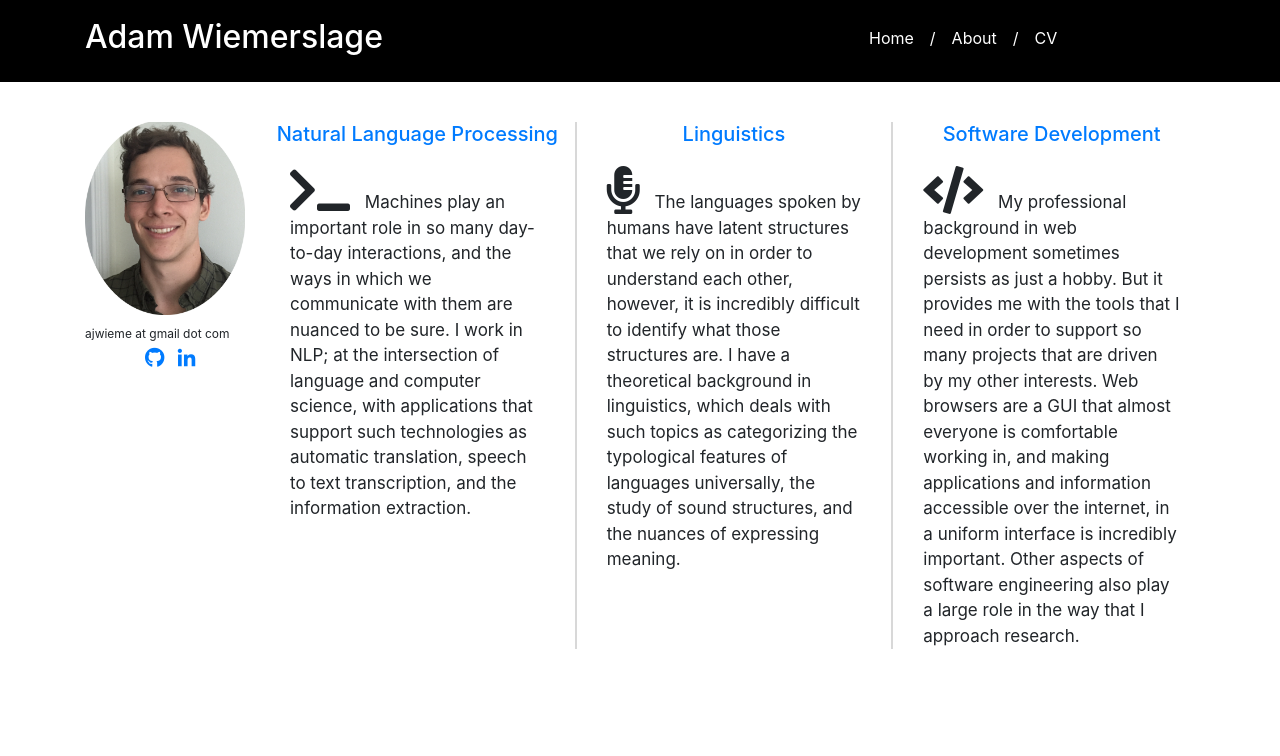
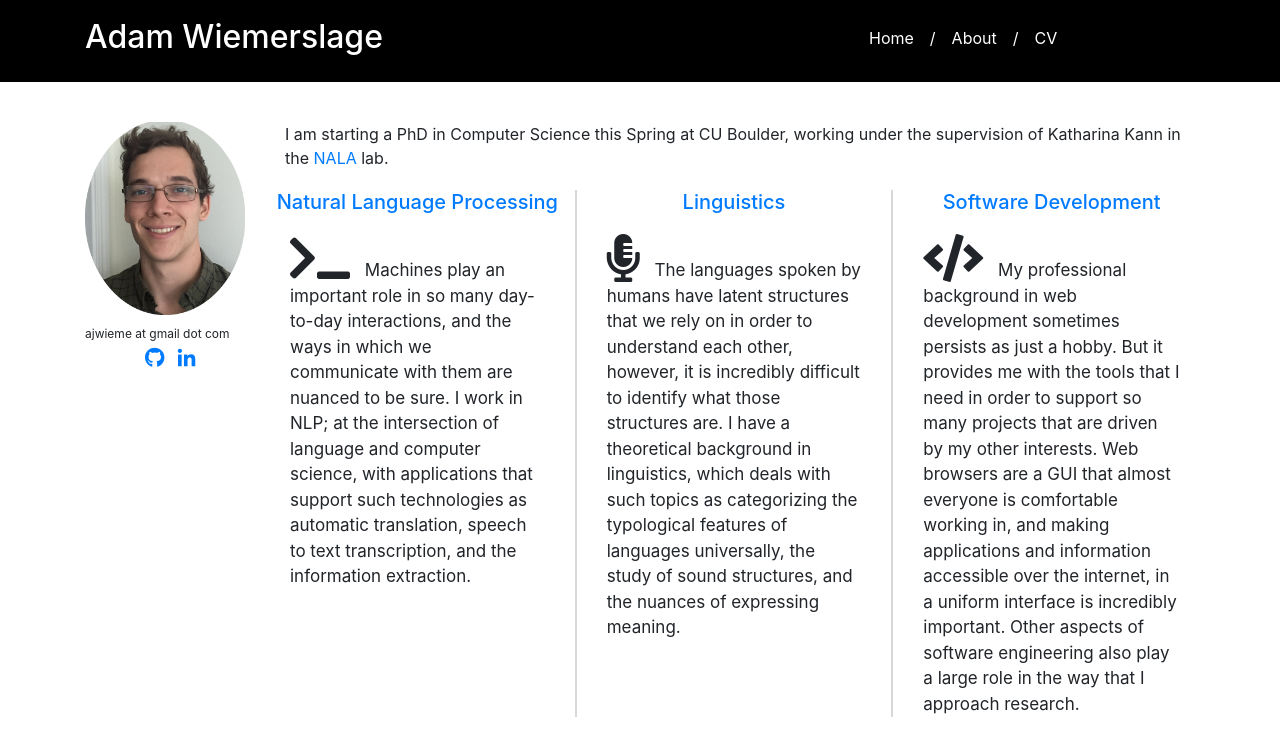
Before and after one commit to Adamits/adamits.github.io, a Jekyll site: the page built from index.html, in a window 1280 px wide. Shown: the top 756 px of the page. Built offline with Jekyll 4.4.1, drawn with Linux system fonts in a browser that asks for light colours; nearby versions of some CDN libraries; a style sheet for code colours, icons or effects is not loaded.

Commit message:
Add pub and top note

```diff
--- a/css/home.css
+++ b/css/home.css
@@ -14,6 +14,14 @@
 
 .home .icon.first {
   padding-left: 0px;
+}
+
+.top-note {
+  padding-left: 10px;
+}
+
+.main-interests {
+  margin-top: 20px;
 }
 
 .main-interests .interest {
--- a/cv.html
+++ b/cv.html
@@ -46,6 +46,11 @@ layout: default
     <div class="section-item">
       <div>
         Ling Liu, Ilamvazhuthy Subbiah, <b>Adam Wiemerslage</b>, Jonathan Lilley, and Sarah R. Moeller. Morphological Reinflection in Context: CU Boulder’s Submission to CoNLL-SIGMORPHON 2018 Shared Task. In Proceedings of the CoNLL–SIGMORPHON 2018 Shared Task: Universal Morphological Reinflection, pages 86–92, Brussels, Belgium, October 31, 2018. Association for Computational Linguistics
+      </div>
+    </div>
+    <div class="section-item">
+      <div>
+        Scott Hellman, William R Murray, <b>Adam Wiemerslage</b>, Mark Rosenstein, Peter Foltz, Lee Becker, Marcia Derr. 2020. In Proceedings of the Fifteenth Workshop on Innovative Use of NLP for Building Educational Applications, pages 30-40 Seattle, WA, USA at online, July 10, 2020. Association for Computational Linguistics
       </div>
     </div>
   </div>
--- a/index.html
+++ b/index.html
@@ -14,6 +14,13 @@ layout: default
     </div>
   </div>
   <div class="col-sm-10">
+    <div class="row">
+      <div class="col-sm-12">
+        <div class="top-note">
+          I am starting a PhD in Computer Science this Spring at CU Boulder, working under the supervision of Katharina Kann in the <a href="https://nala-cub.github.io/">NALA</a> lab.
+        </div>
+      </div>
+    </div>
     <div class="row main-interests">
       <div class="col-sm-4 interest">
         <h5 class="text-primary">
```
Also changed, not shown: 7 other files.
